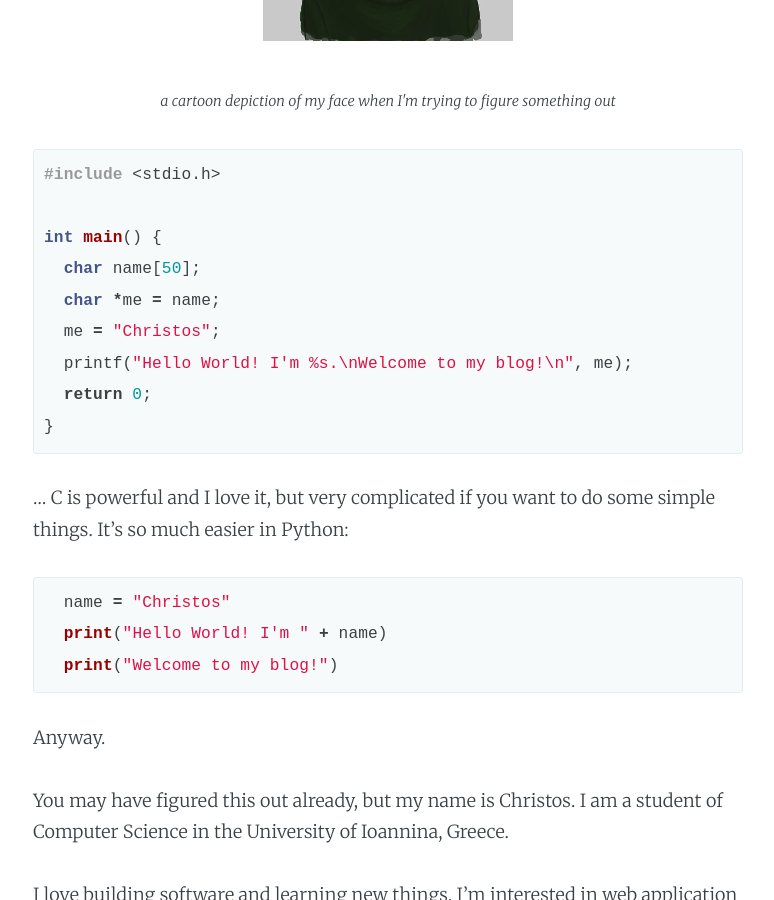
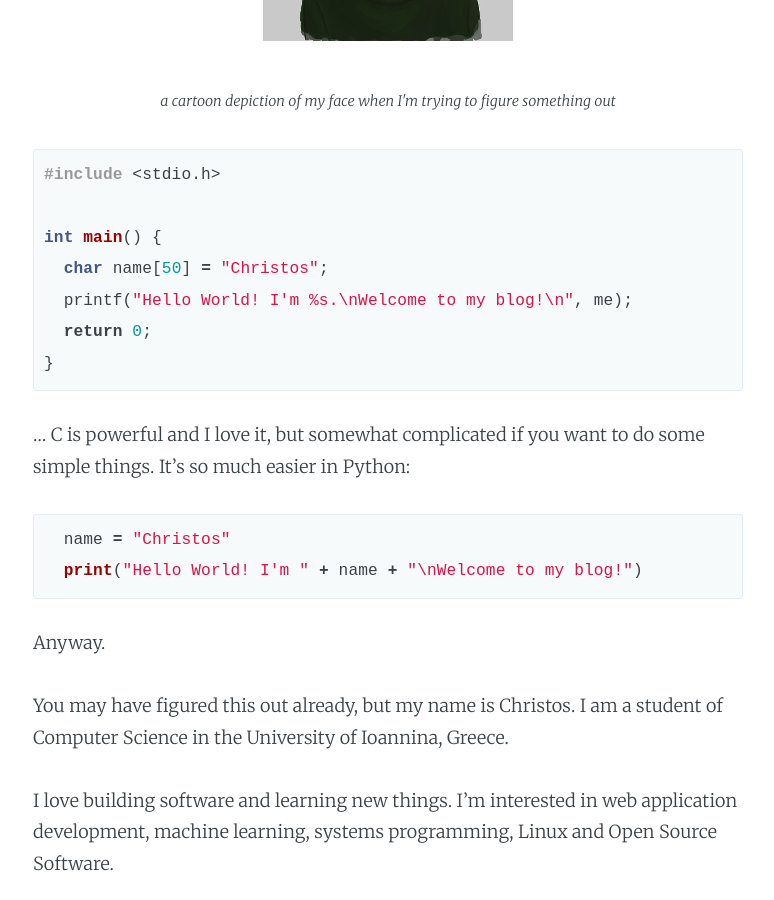
Before and after one commit to howicodestuff/howicodestuff.github.io, a Jekyll site: the page built from _posts/2017-12-20-hello-world.md, in a window 1280 px wide and 900 px high, scrolled down 1031 px. Shown: the whole window, without its empty margins (252-1026 px from the left). Built offline with Jekyll 4.4.1, drawn with Linux system fonts in a browser that asks for light colours.

Commit message:
ADD minor change

```diff
--- a/_posts/2017-12-20-hello-world.md
+++ b/_posts/2017-12-20-hello-world.md
@@ -17,20 +17,17 @@ This is my first post. I've decided to introduce myself and present what I'm goi
 #include <stdio.h>
 
 int main() {
-  char name[50];
-  char *me = name;
-  me = "Christos";
+  char name[50] = "Christos";
   printf("Hello World! I'm %s.\nWelcome to my blog!\n", me);
   return 0;
 }
 {% endhighlight %}
 
-... C is powerful and I love it, but very complicated if you want to do some simple things. It's so much easier in Python:
+... C is powerful and I love it, but somewhat complicated if you want to do some simple things. It's so much easier in Python:
 
 {% highlight python %}
   name = "Christos"
-  print("Hello World! I'm " + name)
-  print("Welcome to my blog!")
+  print("Hello World! I'm " + name + "\nWelcome to my blog!")
 {% endhighlight %}
 
 Anyway.
```
